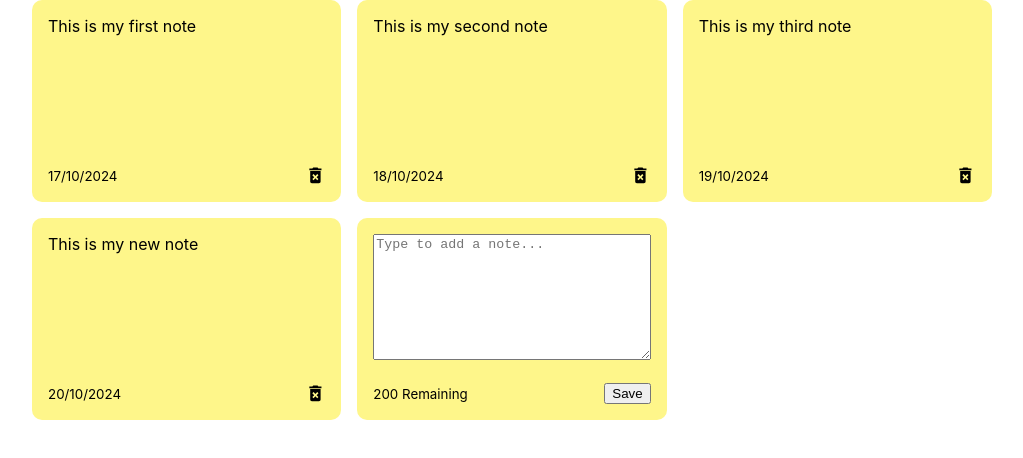
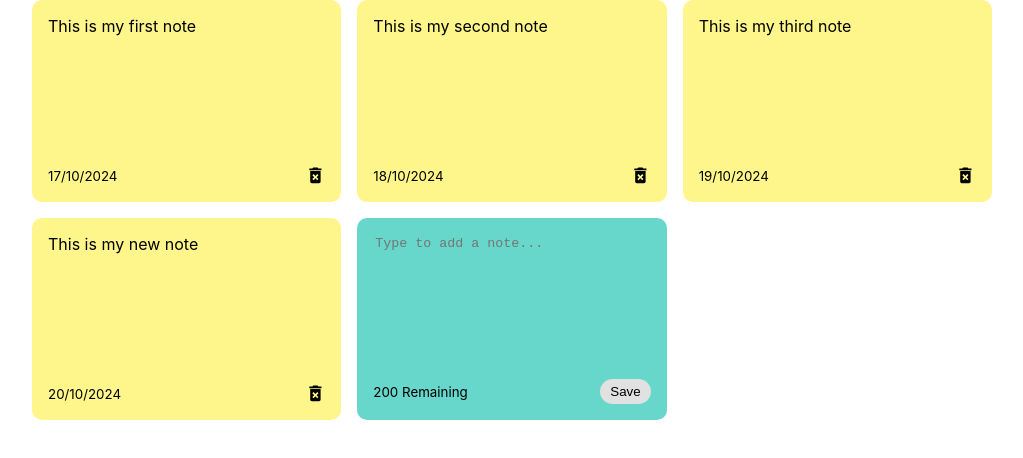
Before and after one commit to KatKgomari/react-notes-app, a React (Create React App) app: page / in a window 1280 px wide. Shown: the top 458 px of the page, without its empty margins (128-1151 px from the left). Built offline with nearby package versions, Linux system fonts and the light colour scheme.

Commit message:
Styled AddNote

```diff
--- a/src/index.css
+++ b/src/index.css
@@ -28,6 +28,32 @@
   grid-template-columns: repeat(auto-fit, minmax(250px, 1fr)); /*how many columns the grid should have. auto-fit automatically resizes no. of columns based on column size. A column cannot be smaller than 250px and it cannot be bigger than one fractional unit. fractional unit means whatever space is available*/
 }
 
+.note.new{
+  background-color: #67d7cc;
+}
+
+textarea{
+  border: none;
+  resize: none;
+  background-color: #67d7cc;
+}
+
+textarea:focus{
+  outline: none;
+}
+
+.save{
+  background-color: #e1e1e1;
+  border: none;
+  border-radius: 15px;
+  padding:5px 10px 5px 10px;
+}
+
+.save:hover{
+  background-color: #ededed;
+  cursor:pointer;
+}
+
 .note{
   background-color: #fef68a;
   border-radius: 10px;
```
